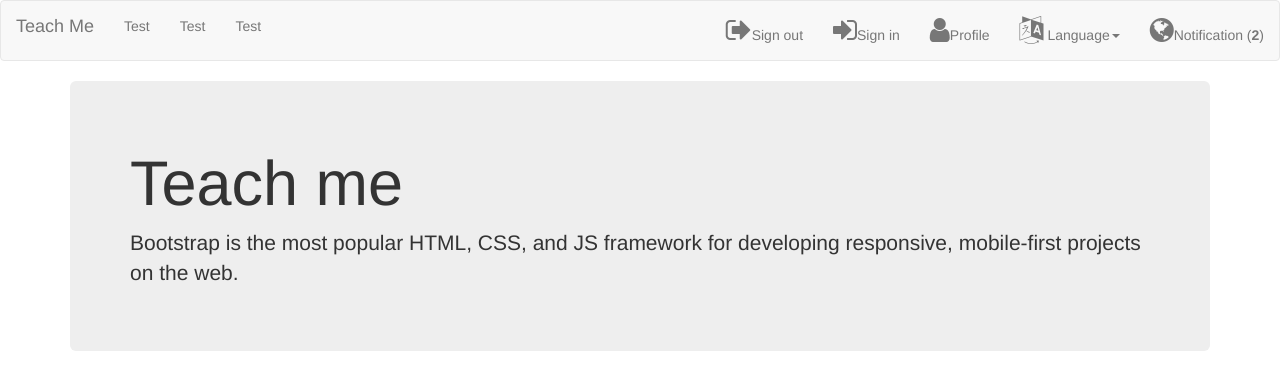
After one commit to tranchien2002/teach_me, a Rails app: template app/views/static_pages/home.html.erb in a window 1280 px wide. The commit adds this page. Shown: the top 390 px of the page. Run offline with Rails 7, Linux system fonts and the light colour scheme; the template is opened without the code that fills it, so the values that code supplies are empty; grey boxes labelled with a size stand in for pictures from a placeholder-image service; style sheets or scripts are compiled from the project's sources; some libraries are stand-ins or nearby versions.

Commit message:
design header static page

```diff
--- a/app/assets/javascripts/application.js
+++ b/app/assets/javascripts/application.js
@@ -15,7 +15,7 @@
 //= require i18n
 //= require i18n.js
 //= require i18n/translations
-//= require bootstrap
 //= require rails-ujs
 //= require turbolinks
+//= require bootstrap
 //= require_tree .
--- a/app/assets/stylesheets/application.css
+++ b/app/assets/stylesheets/application.css
@@ -10,6 +10,8 @@
  * files in this directory. Styles in this file should be added after the last require_* statement.
  * It is generally better to create a new file per style scope.
  *
+ *= require font-awesome
+ *= require jquery-ui
  *= require_tree .
  *= require_self
  */
--- /dev/null
+++ b/app/assets/stylesheets/color.scss
@@ -0,0 +1,11 @@
+$header-noti-scrollbar: #F5F5F5;
+$header-noti-border:#e2e2e2;
+$header-noti-background: #fff;
+$header-noti-icon: #999;
+$header-noti-icon-hover: #333;
+$header-noti-time: #B97745;
+$header-noti-time-background-1: #fff;
+$header-noti-time-background-2: #f2f2f2;
+$header-noti-p: #666;
+$header-noti-footer:#777;
+$header-noti-footer-hover: #333;
--- /dev/null
+++ b/app/assets/stylesheets/custom.scss
@@ -0,0 +1,116 @@
+@import "bootstrap-sprockets";
+@import "bootstrap";
+@import "color";
+
+.navbar-default .dropdown-menu.notify-drop {
+  min-width: 330px;
+  background-color: $header-noti-background;
+  min-height: 360px;
+  max-height: 360px;
+}
+.navbar-default .dropdown-menu.notify-drop .notify-drop-title {
+  border-bottom: 1px solid $header-noti-border;
+  padding: 5px 15px 10px 15px;
+}
+.navbar-default .dropdown-menu.notify-drop .drop-content {
+  min-height: 280px;
+  max-height: 280px;
+  overflow-y: scroll;
+}
+.navbar-default .dropdown-menu.notify-drop .drop-content::-webkit-scrollbar-track
+{
+  background-color:$header-noti-scrollbar;
+}
+
+.navbar-default .dropdown-menu.notify-drop .drop-content::-webkit-scrollbar
+{
+  width: 8px;
+  background-color: $header-noti-scrollbar;
+}
+
+.navbar-default .dropdown-menu.notify-drop .drop-content > li {
+  border-bottom: 1px solid $header-noti-border;
+  padding: 10px 0px 5px 0px;
+}
+.navbar-default .dropdown-menu.notify-drop .drop-content > li:nth-child(2n+0) {
+  background-color: #fafafa;
+}
+.navbar-default .dropdown-menu.notify-drop .drop-content > li:after {
+  content: "";
+  clear: both;
+  display: block;
+}
+.navbar-default .dropdown-menu.notify-drop .drop-content > li:hover {
+  background-color: #fcfcfc;
+}
+.navbar-default .dropdown-menu.notify-drop .drop-content > li:last-child {
+  border-bottom: none;
+}
+.navbar-default .dropdown-menu.notify-drop .drop-content > li .notify-img {
+  float: left;
+  display: inline-block;
+  width: 45px;
+  height: 45px;
+  margin: 0px 0px 8px 0px;
+}
+.navbar-default .dropdown-menu.notify-drop .allRead {
+  margin-right: 7px;
+}
+.navbar-default .dropdown-menu.notify-drop .rIcon {
+  float: right;
+  color: $header-noti-icon;
+}
+.navbar-default .dropdown-menu.notify-drop .rIcon:hover {
+  color: $header-noti-icon-hover;
+}
+.navbar-default .dropdown-menu.notify-drop .drop-content > li a {
+  font-size: 12px;
+  font-weight: normal;
+}
+.navbar-default .dropdown-menu.notify-drop .drop-content > li {
+  font-weight: bold;
+  font-size: 11px;
+}
+.navbar-default .dropdown-menu.notify-drop .drop-content > li hr {
+  margin: 5px 0;
+  width: 70%;
+  border-color: $header-noti-border;
+}
+.navbar-default .dropdown-menu.notify-drop .drop-content .pd-l0 {
+  padding-left: 0;
+}
+.navbar-default .dropdown-menu.notify-drop .drop-content > li p {
+  font-size: 11px;
+  color: $header-noti-p;
+  font-weight: normal;
+  margin: 3px 0;
+}
+.navbar-default .dropdown-menu.notify-drop .drop-content > li p.time {
+  font-size: 10px;
+  font-weight: 600;
+  top: -6px;
+  margin: 8px 0px 0px 0px;
+  padding: 0px 3px;
+  border: 1px solid $header-noti-border;
+  position: relative;
+  background-image: linear-gradient($header-noti-time-background-1,$header-noti-time-background-2);
+  display: inline-block;
+  border-radius: 2px;
+  color: $header-noti-time;
+}
+.navbar-default .dropdown-menu.notify-drop .drop-content > li p.time:hover {
+  background-image: linear-gradient($header-noti-time-background-1,$header-noti-time-background-1);
+}
+.navbar-default .dropdown-menu.notify-drop .notify-drop-footer {
+  border-top: 1px solid $header-noti-border;
+  bottom: 0;
+  position: relative;
+  padding: 8px 15px;
+}
+.navbar-default .dropdown-menu.notify-drop .notify-drop-footer a {
+  color: $header-noti-footer;
+  text-decoration: none;
+}
+.navbar-default .dropdown-menu.notify-drop .notify-drop-footer a:hover {
+  color: $header-noti-footer-hover;
+}
--- a/app/controllers/application_controller.rb
+++ b/app/controllers/application_controller.rb
@@ -1,3 +1,9 @@
 class ApplicationController < ActionController::Base
   protect_from_forgery with: :exception
+  before_action :set_locale
+
+  private
+  def set_locale
+    I18n.locale = params[:locale] || I18n.default_locale
+  end
 end
--- /dev/null
+++ b/app/controllers/static_pages_controller.rb
@@ -0,0 +1,4 @@
+class StaticPagesController < ApplicationController
+  def home
+  end
+end
--- /dev/null
+++ b/app/views/layouts/_header.html.erb
@@ -0,0 +1,90 @@
+<nav class="navbar navbar-default">
+  <div class="container-fluid">
+    <div class="navbar-header">
+      <a class="navbar-brand" href="#">Teach Me</a>
+    </div>
+    <ul class="nav navbar-nav">
+      <li><a href="#">Test</a></li>
+      <li><a href="#">Test</a></li>
+      <li><a href="#">Test</a></li>
+    </ul>
+    <ul class="nav navbar-nav navbar-right">
+      <li><a href="#"><i class="fa fa-sign-out fa-2x" aria-hidden="true"></i><%= t "views.layouts.header.signout" %></a></li>
+      <li><a href="#"><i class="fa fa-sign-in fa-2x" aria-hidden="true"></i><%= t "views.layouts.header.signin" %></a></li>
+      <li><a href="#"><i class="fa fa-user fa-2x" aria-hidden="true"></i><%= t "views.layouts.header.profile" %></a></li>
+      <li class="dropdown">
+        <a href="#" class="dropdown-toggle" data-toggle="dropdown" role="button" aria-haspopup="true" aria-expanded="false" id="language"><i class="fa fa-language fa-2x" aria-hidden="true"></i> <%= t "views.layouts.header.language" %><span class="caret"></span></a>
+        <ul class="dropdown-menu">
+          <li id="en" value = "english"><%= link_to t("views.layouts.header.en"), locale:"en" %></li>
+          <li id="vi" ><%= link_to t("views.layouts.header.vi"), locale:"vi" %></li>
+        </ul>
+      </li>
+      <li class="dropdown">
+        <a href="#" class="dropdown-toggle" data-toggle="dropdown" role="button" aria-haspopup="true" aria-expanded="false"><i class="fa fa-globe fa-2x"></i><%= t "views.layouts.header.notification" %> (<b>2</b>)</a>
+        <ul class="dropdown-menu notify-drop">
+          <div class="notify-drop-title">
+            <div class="row">
+              <div class="col-md-6 col-sm-6 col-xs-6">Bildirimler (<b>2</b>)</div>
+              <div class="col-md-6 col-sm-6 col-xs-6 text-right"><a href="" class="rIcon allRead" data-tooltip="tooltip" data-placement="bottom" title="tümü okundu."><i class="fa fa-dot-circle-o"></i></a></div>
+            </div>
+          </div>
+          <div class="drop-content">
+            <li>
+              <div class="col-md-3 col-sm-3 col-xs-3"><div class="notify-img"><img src="http://placehold.it/45x45" alt=""></div></div>
+              <div class="col-md-9 col-sm-9 col-xs-9 pd-l0"><a href="">Ahmet</a> yorumladı. <a href="">Çicek bahçeleri...</a> <a href="" class="rIcon"><i class="fa fa-dot-circle-o"></i></a>
+
+                <hr>
+                <p class="time">Şimdi</p>
+              </div>
+            </li>
+            <li>
+              <div class="col-md-3 col-sm-3 col-xs-3"><div class="notify-img"><img src="http://placehold.it/45x45" alt=""></div></div>
+              <div class="col-md-9 col-sm-9 col-xs-9 pd-l0"><a href="">Ahmet</a> yorumladı. <a href="">Çicek bahçeleri...</a> <a href="" class="rIcon"><i class="fa fa-dot-circle-o"></i></a>
+                <p>Lorem ipsum sit dolor amet consilium.</p>
+                <p class="time">1 Saat önce</p>
+              </div>
+            </li>
+            <li>
+              <div class="col-md-3 col-sm-3 col-xs-3"><div class="notify-img"><img src="http://placehold.it/45x45" alt=""></div></div>
+              <div class="col-md-9 col-sm-9 col-xs-9 pd-l0"><a href="">Ahmet</a> yorumladı. <a href="">Çicek bahçeleri...</a> <a href="" class="rIcon"><i class="fa fa-dot-circle-o"></i></a>
+                <p>Lorem ipsum sit dolor amet consilium.</p>
+                <p class="time">2 Hafta önce</p>
+              </div>
+            </li>
+            <li>
+              <div class="col-md-3 col-sm-3 col-xs-3"><div class="notify-img"><img src="http://placehold.it/45x45" alt=""></div></div>
+              <div class="col-md-9 col-sm-9 col-xs-9 pd-l0"><a href="">Ahmet</a> yorumladı. <a href="">Çicek bahçeleri...</a> <a href="" class="rIcon"><i class="fa fa-dot-circle-o"></i></a>
+                <p>Lorem ipsum sit dolor amet consilium.</p>
+                <p class="time">2 Hafta önce</p>
+              </div>
+            </li>
+            <li>
+              <div class="col-md-3 col-sm-3 col-xs-3"><div class="notify-img"><img src="http://placehold.it/45x45" alt=""></div></div>
+              <div class="col-md-9 col-sm-9 col-xs-9 pd-l0"><a href="">Ahmet</a> yorumladı. <a href="">Çicek bahçeleri...</a> <a href="" class="rIcon"><i class="fa fa-dot-circle-o"></i></a>
+                <p>Lorem ipsum sit dolor amet consilium.</p>
+                <p class="time">2 Hafta önce</p>
+              </div>
+            </li>
+            <li>
+              <div class="col-md-3 col-sm-3 col-xs-3"><div class="notify-img"><img src="http://placehold.it/45x45" alt=""></div></div>
+              <div class="col-md-9 col-sm-9 col-xs-9 pd-l0"><a href="">Ahmet</a> yorumladı. <a href="">Çicek bahçeleri...</a> <a href="" class="rIcon"><i class="fa fa-dot-circle-o"></i></a>
+                <p>Lorem ipsum sit dolor amet consilium.</p>
+                <p class="time">2 Hafta önce</p>
+              </div>
+            </li>
+            <li>
+              <div class="col-md-3 col-sm-3 col-xs-3"><div class="notify-img"><img src="http://placehold.it/45x45" alt=""></div></div>
+              <div class="col-md-9 col-sm-9 col-xs-9 pd-l0"><a href="">Ahmet</a> yorumladı. <a href="">Çicek bahçeleri...</a> <a href="" class="rIcon"><i class="fa fa-dot-circle-o"></i></a>
+                <p>Lorem ipsum sit dolor amet consilium.</p>
+                <p class="time">2 Hafta önce</p>
+              </div>
+            </li>
+          </div>
+          <div class="notify-drop-footer text-center">
+            <a href=""><i class="fa fa-eye"></i> Tümünü Göster</a>
+          </div>
+        </ul>
+      </li>
+    </ul>
+  </div>
+</nav>
--- a/app/views/layouts/application.html.erb
+++ b/app/views/layouts/application.html.erb
@@ -1,12 +1,14 @@
 <!DOCTYPE html>
 <html>
   <head>
-    <title>MovieReviewing</title>
+    <title>TeachMe</title>
     <%= csrf_meta_tags %>
     <%= stylesheet_link_tag "application", media: "all", "data-turbolinks-track": "reload" %>
     <%= javascript_include_tag "application", "data-turbolinks-track": "reload" %>
+
   </head>
   <body>
+    <%= render "layouts/header" %>
     <%= yield %>
   </body>
 </html>
--- /dev/null
+++ b/app/views/static_pages/home.html.erb
@@ -0,0 +1,6 @@
+<div class="container">
+  <div class="jumbotron">
+    <h1>Teach me</h1>
+    <p>Bootstrap is the most popular HTML, CSS, and JS framework for developing responsive, mobile-first projects on the web.</p>
+  </div>
+</div>
--- a/config/application.rb
+++ b/config/application.rb
@@ -10,7 +10,8 @@ module TeachMe
   class Application < Rails::Application
     # Initialize configuration defaults for originally generated Rails version.
     config.load_defaults 5.1
-
+    config.i18n.default_locale = :vi
+    config.assets.initialize_on_precompile = false
     # Settings in config/environments/* take precedence over those specified here.
     # Application configuration should go into files in config/initializers
     # -- all .rb files in that directory are automatically loaded.
--- a/config/locales/en.yml
+++ b/config/locales/en.yml
@@ -1,33 +1,12 @@
-# Files in the config/locales directory are used for internationalization
-# and are automatically loaded by Rails. If you want to use locales other
-# than English, add the necessary files in this directory.
-#
-# To use the locales, use `I18n.t`:
-#
-#     I18n.t 'hello'
-#
-# In views, this is aliased to just `t`:
-#
-#     <%= t('hello') %>
-#
-# To use a different locale, set it with `I18n.locale`:
-#
-#     I18n.locale = :es
-#
-# This would use the information in config/locales/es.yml.
-#
-# The following keys must be escaped otherwise they will not be retrieved by
-# the default I18n backend:
-#
-# true, false, on, off, yes, no
-#
-# Instead, surround them with single quotes.
-#
-# en:
-#   'true': 'foo'
-#
-# To learn more, please read the Rails Internationalization guide
-# available at http://guides.rubyonrails.org/i18n.html.
-
 en:
-  hello: "Hello world"
+  date_format: "%d/%m/%Y"
+  views:
+    layouts:
+      header:
+        signin: "Sign in"
+        signout: "Sign out"
+        profile: "Profile"
+        notification: "Notification"
+        vi: "Vietnamese"
+        en: "English"
+        language: "Language"
--- /dev/null
+++ b/config/locales/vi.yml
@@ -0,0 +1,12 @@
+vi:
+  date_format: "%d/%m/%Y"
+  views:
+      layouts:
+        header:
+          signin: "Đăng nhập"
+          signout: "Đăng xuất"
+          profile: "Hồ sơ"
+          notification: "Thông báo"
+          vi: "Tiếng Việt"
+          en: "Tiếng Anh"
+          language: "Ngôn ngữ"
--- a/config/routes.rb
+++ b/config/routes.rb
@@ -1,3 +1,5 @@
 Rails.application.routes.draw do
+  root "static_pages#home"
+
   # For details on the DSL available within this file, see http://guides.rubyonrails.org/routing.html
 end
```
